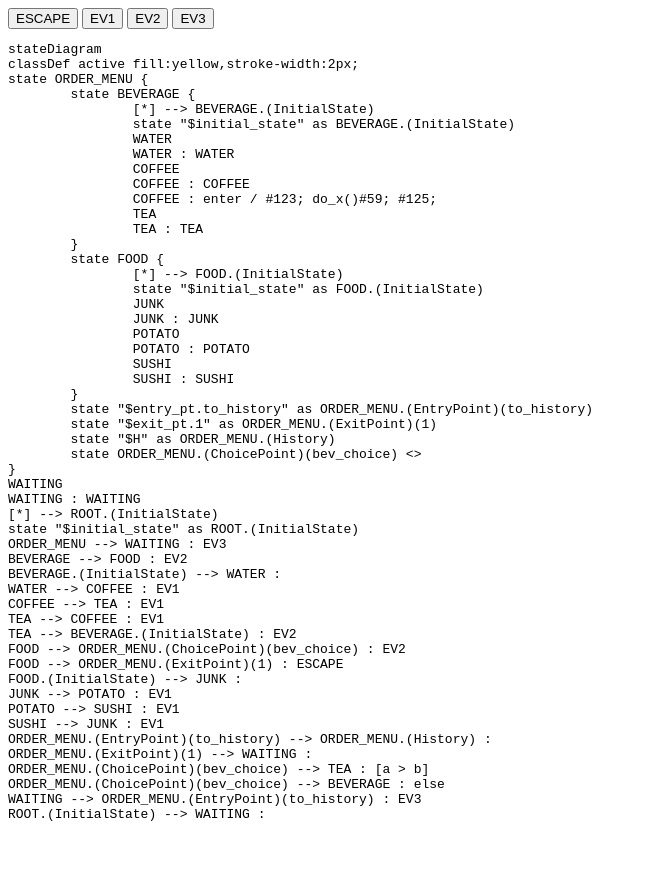
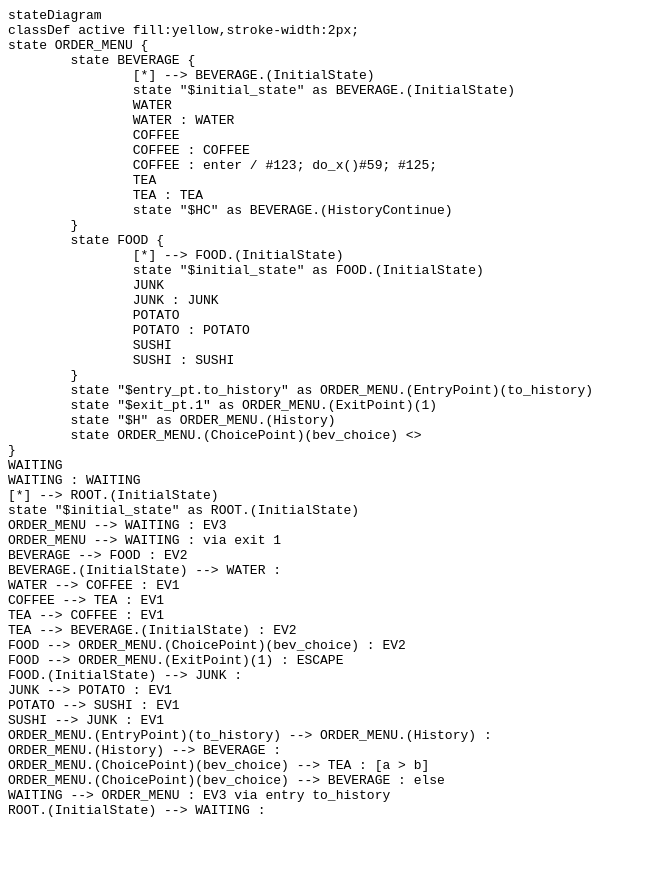
Before and after one commit to StateSmith/exp-test-gen, a website: page src3/LightSm.html in a window 1280 px wide. Shown: the whole page, without its empty margins (0-646 px from the left). Drawn offline with Linux system fonts and the light colour scheme.

Commit message:
remove history hacks

```diff
--- a/src3/LightSm.html
+++ b/src3/LightSm.html
@@ -1,10 +1,6 @@
 <html>
   <body>
 
-    <button id="button_ESCAPE">ESCAPE</button>
-<button id="button_EV1">EV1</button>
-<button id="button_EV2">EV2</button>
-<button id="button_EV3">EV3</button>
 
 
     <pre class="mermaid">
@@ -21,6 +17,7 @@ state ORDER_MENU {
                 COFFEE : enter / #123; do_x()#59; #125;
                 TEA
                 TEA : TEA
+                state "$HC" as BEVERAGE.(HistoryContinue)
         }
         state FOOD {
                 [*] --> FOOD.(InitialState)
@@ -42,6 +39,7 @@ WAITING : WAITING
 [*] --> ROOT.(InitialState)
 state "$initial_state" as ROOT.(InitialState)
 ORDER_MENU --> WAITING : EV3
+ORDER_MENU --> WAITING : via exit 1
 BEVERAGE --> FOOD : EV2
 BEVERAGE.(InitialState) --> WATER :
 WATER --> COFFEE : EV1
@@ -55,10 +53,10 @@ JUNK --> POTATO : EV1
 POTATO --> SUSHI : EV1
 SUSHI --> JUNK : EV1
 ORDER_MENU.(EntryPoint)(to_history) --> ORDER_MENU.(History) :
-ORDER_MENU.(ExitPoint)(1) --> WAITING :
+ORDER_MENU.(History) --> BEVERAGE :
 ORDER_MENU.(ChoicePoint)(bev_choice) --> TEA : [a > b]
 ORDER_MENU.(ChoicePoint)(bev_choice) --> BEVERAGE : else
-WAITING --> ORDER_MENU.(EntryPoint)(to_history) : EV3
+WAITING --> ORDER_MENU : EV3 via entry to_history
 ROOT.(InitialState) --> WAITING :
 
 
@@ -72,10 +70,6 @@ ROOT.(InitialState) --> WAITING :
 
         var sm = new LightSm();
 
-        document.getElementById('button_ESCAPE').addEventListener('click', () => sm.dispatchEvent(LightSm.EventId.ESCAPE), false);
-document.getElementById('button_EV1').addEventListener('click', () => sm.dispatchEvent(LightSm.EventId.EV1), false);
-document.getElementById('button_EV2').addEventListener('click', () => sm.dispatchEvent(LightSm.EventId.EV2), false);
-document.getElementById('button_EV3').addEventListener('click', () => sm.dispatchEvent(LightSm.EventId.EV3), false);
 
 
         sm.start();
```
Also changed, not shown: 1 other file.
